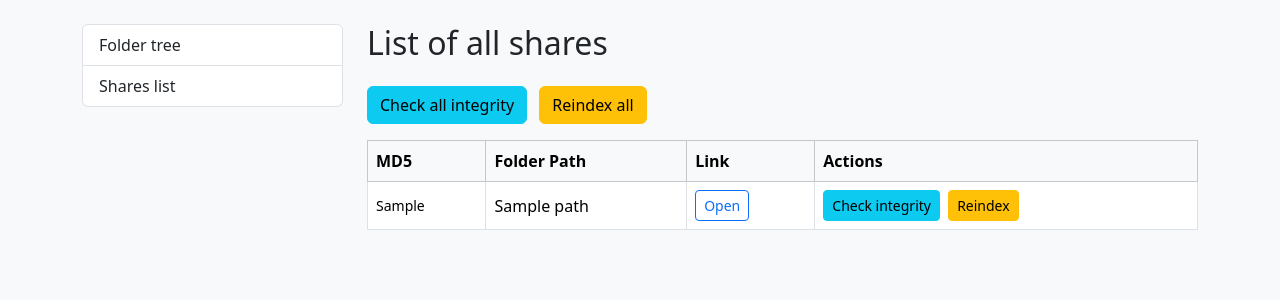
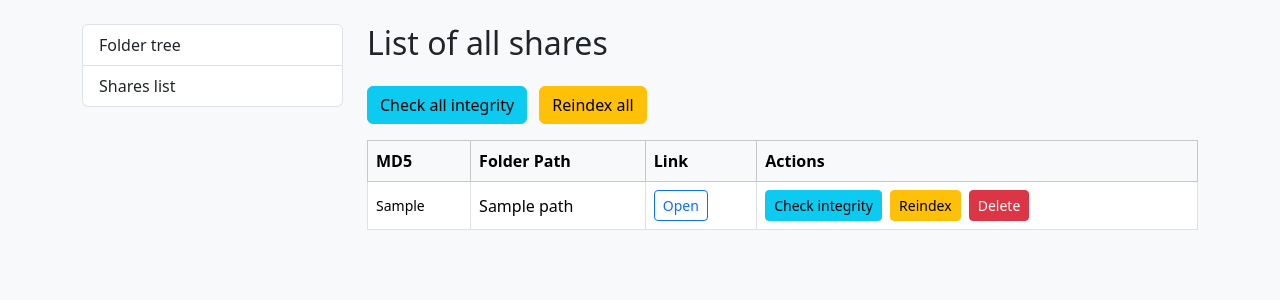
Before and after one commit to GavriKos/homeCloud, a Flask app: template templates/admin_shares.html in a window 1280 px wide. Shown: the part 56-356 px from the top of the page. Run offline with Flask 3, Linux system fonts and the light colour scheme; the template is opened without the code that fills it: most values are stand-ins (such as "Sample title", 1, 10 or a date in 2020); some libraries are stand-ins or nearby versions.

Commit message:
add delete share

```diff
--- a/locales.json
+++ b/locales.json
@@ -61,7 +61,10 @@
     "details_by_share": "Details by share",
     "path": "Path",
     "share_path": "Share path",
-    "unknown_content": "Unknown content type"
+    "unknown_content": "Unknown content type",
+    "delete": "Delete",
+    "confirm_delete_share": "Are you sure you want to delete this share? This will permanently remove the share and all associated files from the database.",
+    "share_deleted_successfully": "Share deleted successfully"
   },
   "ru": {
     "admin_page_title": "Админская страница: все шары",
@@ -125,6 +128,9 @@
     "details_by_share": "Детали по шарам",
     "path": "Путь",
     "share_path": "Путь шары",
-    "unknown_content": "Неизвестный тип содержимого"
+    "unknown_content": "Неизвестный тип содержимого",
+    "delete": "Удалить",
+    "confirm_delete_share": "Вы уверены, что хотите удалить эту шару? Это навсегда удалит шару и все связанные файлы из базы данных.",
+    "share_deleted_successfully": "Шара успешно удалена"
   }
 }
--- a/scripts/db.py
+++ b/scripts/db.py
@@ -202,6 +202,6 @@ def delete_share(app, sharemd5):
         sharemd5 (str): MD5 hash of the share
     """
     db = get_db(app)
-    db.execute('DELETE FROM files WHERE sharemd5 = ?', (sharemd5,))
+    delete_share_files(app, sharemd5)
     db.execute('DELETE FROM shares WHERE md5 = ?', (sharemd5,))
     db.commit()
--- a/templates/admin_shares.html
+++ b/templates/admin_shares.html
@@ -35,7 +35,8 @@
                 <td><a class="btn btn-sm btn-outline-primary" href="/share/{{ share['md5'] }}" target="_blank">{{ _('open') }}</a></td>
                 <td>
                     <button class="btn btn-sm btn-info me-1 check-integrity-btn" data-share-md5="{{ share['md5'] }}">{{ _('check_integrity') }}</button>
-                    <button class="btn btn-sm btn-warning reindex-btn" data-share-md5="{{ share['md5'] }}">{{ _('reindex') }}</button>
+                    <button class="btn btn-sm btn-warning me-1 reindex-btn" data-share-md5="{{ share['md5'] }}">{{ _('reindex') }}</button>
+                    <button class="btn btn-sm btn-danger delete-share-btn" data-share-md5="{{ share['md5'] }}">{{ _('delete') }}</button>
                 </td>
             </tr>
             {% endfor %}
@@ -169,6 +170,36 @@ document.addEventListener('DOMContentLoaded', function() {
             });
     });
 
+    // Delete share
+    document.querySelectorAll('.delete-share-btn').forEach(btn => {
+        btn.addEventListener('click', function() {
+            if (!confirm('{{ _("confirm_delete_share") }}')) return;
+
+            const shareMd5 = this.dataset.shareMd5;
+            this.disabled = true;
+            this.textContent = '...';
+
+            fetch(`/admin/delete-share/${shareMd5}`, { method: 'DELETE' })
+                .then(response => response.json())
+                .then(data => {
+                    if (data.success) {
+                        alert('{{ _("share_deleted_successfully") }}');
+                        location.reload(); // Reload page to update the list
+                    } else {
+                        alert('{{ _("error") }}: ' + (data.error || '{{ _("unknown_error") }}'));
+                    }
+                })
+                .catch(error => {
+                    console.log(error);
+                    alert('{{ _("network_error") }}');
+                })
+                .finally(() => {
+                    this.disabled = false;
+                    this.textContent = '{{ _("delete") }}';
+                });
+        });
+    });
+
     function showIntegrityResult(data, isAll) {
         let html = '';
 
```
Also changed, not shown: admin.py (+30 -1 lines).
